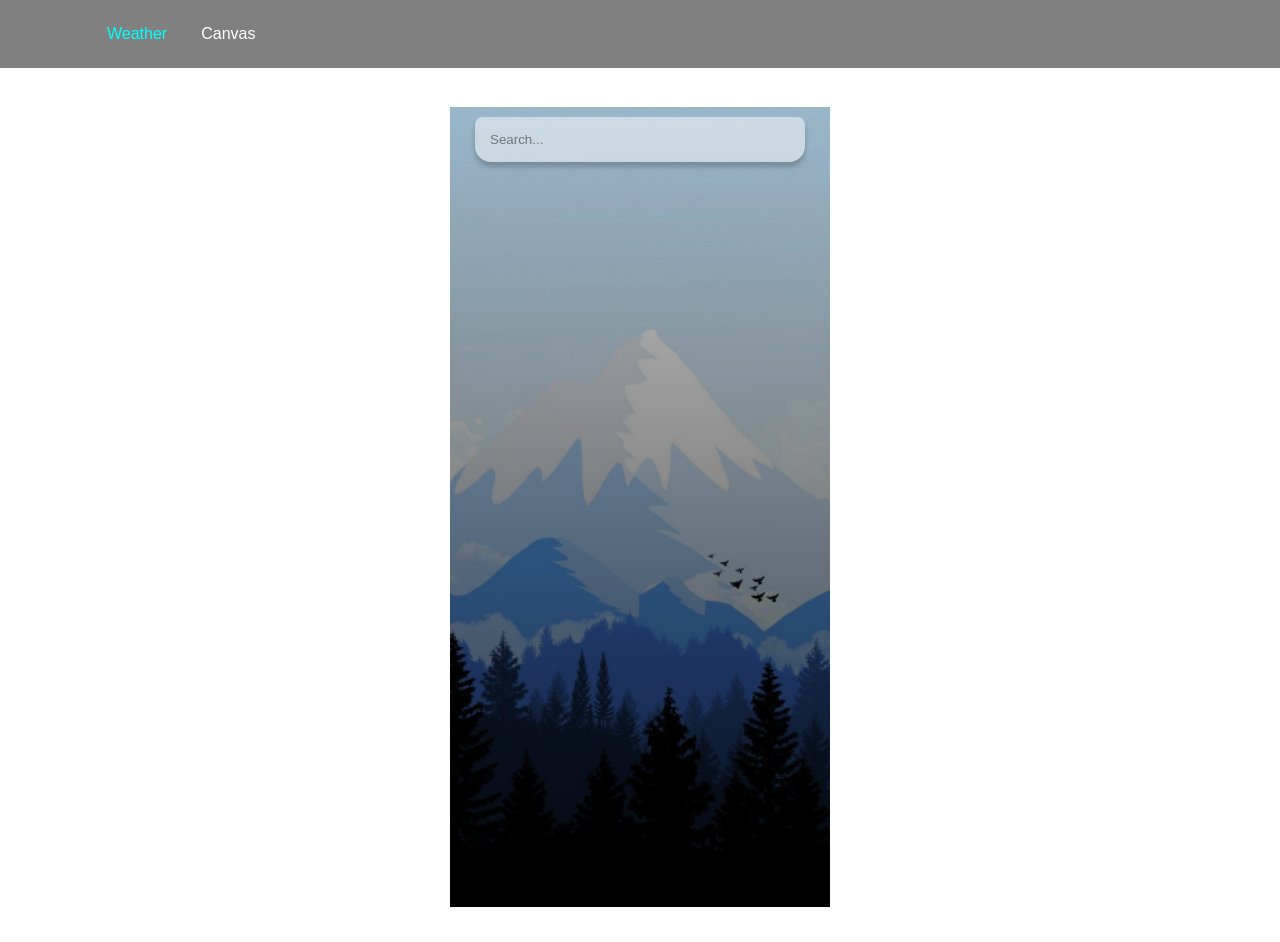
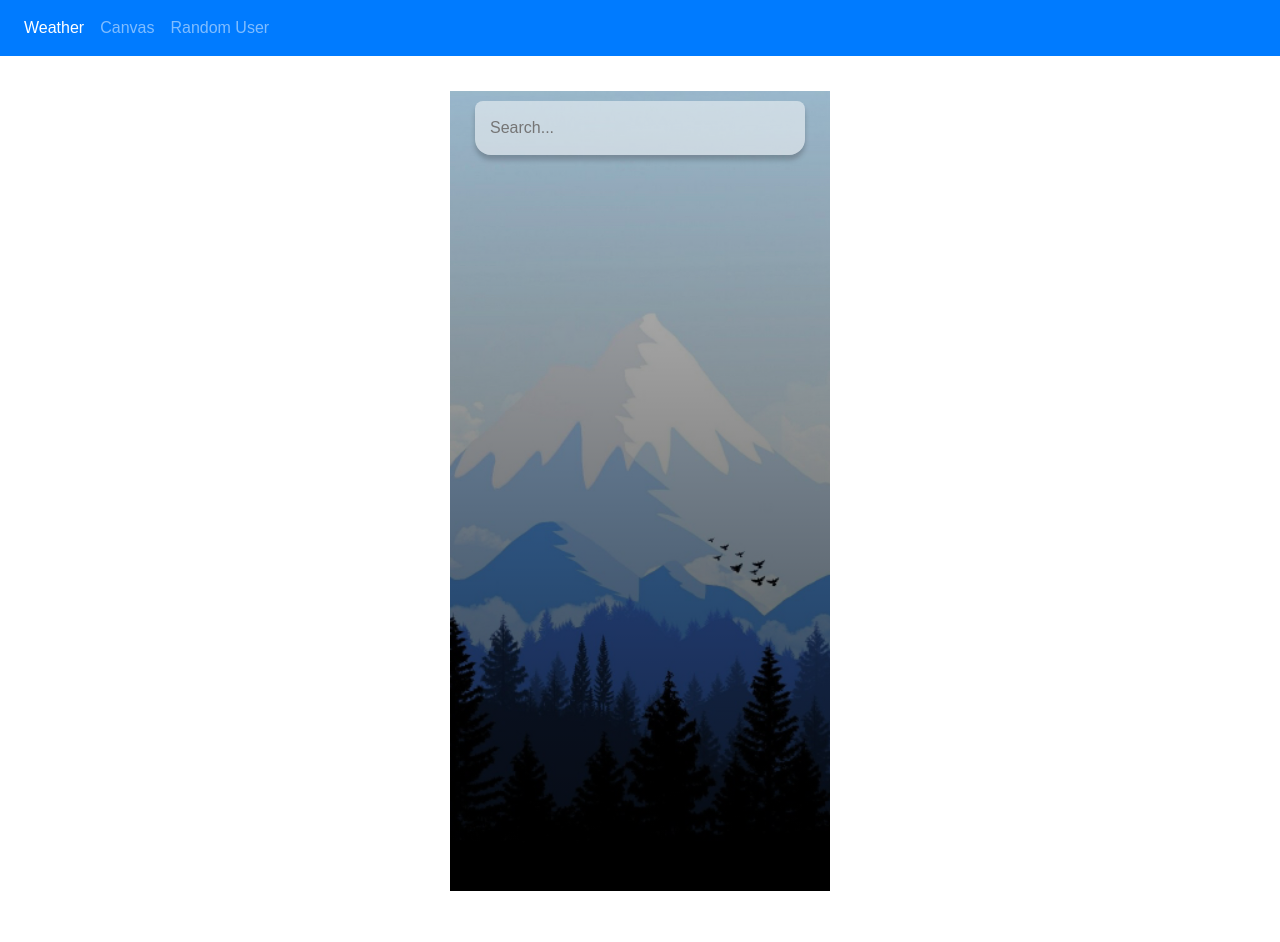
Before and after one commit to christiandp7/beginer-react-projects, a React (Create React App) app: page / in a window 1280 px wide. Built offline with nearby package versions, Linux system fonts and the light colour scheme.

Commit message:
Adding User

```diff
--- a/package.json
+++ b/package.json
@@ -9,7 +9,8 @@
     "react": "^16.13.1",
     "react-dom": "^16.13.1",
     "react-router-dom": "^5.2.0",
-    "react-scripts": "3.4.1"
+    "react-scripts": "3.4.1",
+    "tiny-skeleton-loader-react": "^1.1.3"
   },
   "scripts": {
     "start": "react-scripts start",
--- a/public/index.html
+++ b/public/index.html
@@ -9,21 +9,12 @@
       name="description"
       content="Web site created using create-react-app"
     />
-    <link rel="apple-touch-icon" href="%PUBLIC_URL%/logo192.png" />
-    <!--
-      manifest.json provides metadata used when your web app is installed on a
-      user's mobile device or desktop. See https://developers.google.com/web/fundamentals/web-app-manifest/
-    -->
+
     <link rel="manifest" href="%PUBLIC_URL%/manifest.json" />
-    <!--
-      Notice the use of %PUBLIC_URL% in the tags above.
-      It will be replaced with the URL of the `public` folder during the build.
-      Only files inside the `public` folder can be referenced from the HTML.
 
-      Unlike "/favicon.ico" or "favicon.ico", "%PUBLIC_URL%/favicon.ico" will
-      work correctly both with client-side routing and a non-root public URL.
-      Learn how to configure a non-root public URL by running `npm run build`.
-    -->
+    <link rel="stylesheet" href="https://stackpath.bootstrapcdn.com/bootstrap/4.5.0/css/bootstrap.min.css">
+
+
     <title>React App</title>
   </head>
   <body>
--- a/src/App.css
+++ b/src/App.css
@@ -7,40 +7,14 @@
 body {
   font-family: 'monserrat', sans-serif;
 }
-header {
-  display: inline-block;
-  width: 100%;
-  background-color: gray;
-  color: white;
-  padding: 20px 0;
-}
-header ul li {
-  float: left;
-  margin: 5px 12px;
-  list-style: none;
-}
-header ul li a {
-  padding: 2px 5px;
-  color: white;
-  text-decoration: none;
-}
 
-header ul li a:hover {
-  color: lightseagreen;
-}
-
-.active {
-  color: aqua;
-}
 .container {
   width: 100%;
   max-width: 1100px;
   margin: 0 auto;
   padding: 35px 0;
 }
-.container.contheader {
-  padding: 0;
+
+.mt-10 {
+  margin-top: 10px;
 }
-.text-center{
-  text-align: center;
-}
--- a/src/App.js
+++ b/src/App.js
@@ -3,22 +3,36 @@ import { BrowserRouter as Router, Switch, NavLink, Route } from 'react-router-do
 
 import Weather from './components/Weather'
 import Canvas from './components/Canvas'
+import User from './components/User'
 
 import './App.css'
 
 function App() {
   return (
     <Router>
-      <header className="App-header">
-        <div className="container contheader">
-          <ul>
-          <li><NavLink activeClassName="active" exact to="/">Weather</NavLink></li>
-          <li><NavLink activeClassName="active" to="/canvas">Canvas</NavLink></li>
+
+      <nav className="navbar navbar-expand-lg navbar-dark  bg-primary">
+        <div className="collapse navbar-collapse" id="navbarSupportedContent">
+          <ul className="navbar-nav mr-auto">
+            <li className="nav-item">
+              <NavLink className="nav-link" activeClassName="active" exact to="/">
+                Weather
+              </NavLink>
+            </li>
+            <li className="nav-item">
+              <NavLink className="nav-link" activeClassName="active" to="/canvas">
+                Canvas
+              </NavLink>
+            </li>
+            <li className="nav-item">
+              <NavLink className="nav-link" activeClassName="active" to="/user">
+                Random User
+              </NavLink>
+            </li>
           </ul>
         </div>
+      </nav>
 
-
-      </header>
       <div className="container text-center">
         <Switch>
           <Route exact path="/">
@@ -26,6 +40,9 @@ function App() {
           </Route>
           <Route exact path="/canvas">
             <Canvas />
+          </Route>
+          <Route exact path="/user">
+            <User />
           </Route>
           <Route path="*">
             <h1>404 - Not Found</h1>
--- /dev/null
+++ b/src/components/User.js
@@ -0,0 +1,113 @@
+import React, { Component } from 'react'
+import SkeletonLoader from 'tiny-skeleton-loader-react'
+
+
+let resNumber = 20;
+
+export class User extends Component {
+
+  constructor(props) {
+    super(props);
+    this.state = {
+      items: [],
+      loading: false
+    }
+  }
+
+
+
+  componentDidMount(){
+    fetch(`https://randomuser.me/api/?results=${resNumber}`)
+      .then(resp => resp.json())
+      .then(resp => {
+
+        //setTimeout(function() {
+          this.setState({
+            items: resp.results,
+            loading: true
+          })
+        //}.bind(this),50000)
+
+      })
+  }
+
+
+
+  render() {
+
+    var {items, loading} = this.state;
+
+    if(!loading) {
+      return ( <div className="container">
+            <div className="row">
+            {renderSkeleton()}
+            </div>
+          </div>
+      )
+
+    } else {
+      return (
+        <div className="container">
+          <div className="row">
+
+          {items.map(item => (
+            <div className="col-md-3">
+
+              <div className="card">
+                <img className="card-img-top" src={item.picture.large} alt={item.name.first} />
+                <div className="card-body">
+                  <h5 className="card-title">{item.name.first} {item.name.last}</h5>
+                  <p className="card-text text-left">
+                    <strong>Age:</strong> {item.dob.age} <br/>
+                    <strong>Email:</strong> {item.email} <br/>
+                    <strong>Address:</strong> {item.location.street.name}, {item.location.city}, {item.location.postcode}
+                  </p>
+                  <p className="card-text">
+                    <small className="text-muted"> {item.email}</small>
+                  </p>
+                </div>
+              </div>
+
+            </div>
+          ))}
+
+          </div>
+        </div>
+
+      )
+    }
+
+  }
+}
+
+const renderSkeleton = () => {
+  return (
+    <>
+      <div className="col-md-3">
+        <SkeletonLoader height="15.6em" borderRadius="15px"/>
+        <br/>
+        <SkeletonLoader height="1em" borderRadius="15px"/>
+      </div>
+      <div className="col-md-3">
+        <SkeletonLoader height="15.6em" borderRadius="15px"/>
+        <br/>
+        <SkeletonLoader height="1em" borderRadius="15px"/>
+      </div>
+      <div className="col-md-3">
+        <SkeletonLoader height="15.6em" borderRadius="15px"/>
+        <br/>
+        <SkeletonLoader height="1em" borderRadius="15px"/>
+      </div>
+      <div className="col-md-3">
+        <SkeletonLoader height="15.6em" borderRadius="15px"/>
+        <br/>
+        <SkeletonLoader height="1em" borderRadius="15px"/>
+      </div>
+      </>
+      );
+}
+
+
+
+
+export default User
```
Also changed, not shown: public/manifest.json, 1 other file (tests, documents, lock files or other folders).
